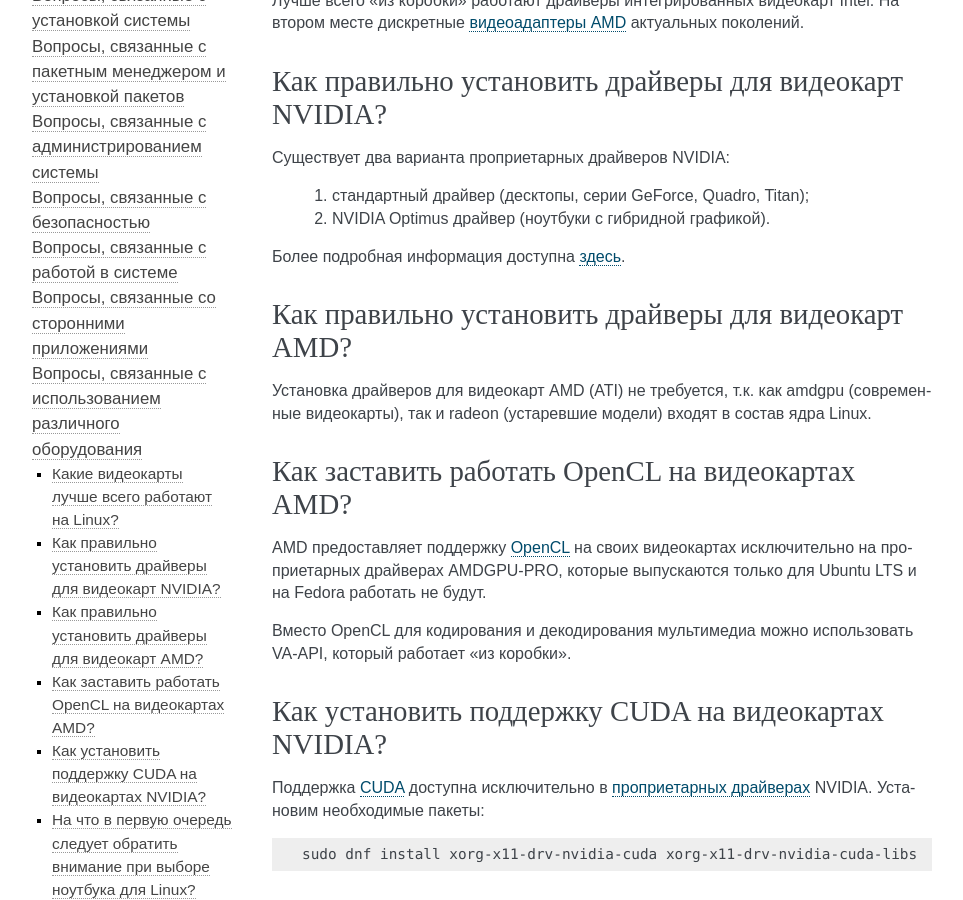
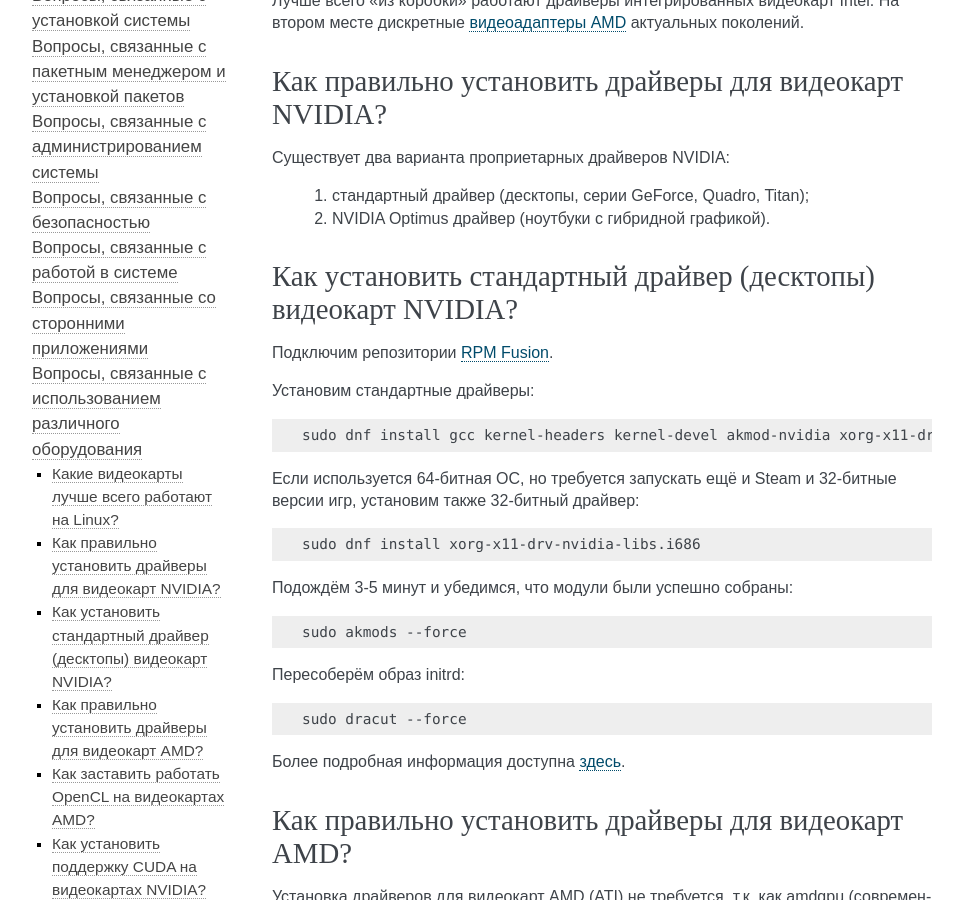
Before and after one commit to RussianFedora/FAQ, a Sphinx documentation site: the page built from source/hardware.rst, in a window 1280 px wide and 900 px high, scrolled down 207 px. Shown: the whole window, without its empty margins (148-1111 px from the left). Built offline with Sphinx 7.4.7, drawn with Linux system fonts in a browser that asks for light colours.

Commit message:
Added question about installing NVIDIA drivers for modern desktops.

```diff
--- a/source/hardware.rst
+++ b/source/hardware.rst
@@ -29,6 +29,38 @@
 
   1. стандартный драйвер (десктопы, серии GeForce, Quadro, Titan);
   2. NVIDIA Optimus драйвер (ноутбуки с гибридной графикой).
+
+.. index:: video, gpu, repository, nvidia, drivers, third-party
+.. _nvidia-standard:
+
+Как установить стандартный драйвер (десктопы) видеокарт NVIDIA?
+==================================================================
+
+Подключим репозитории :ref:`RPM Fusion <rpmfusion>`.
+
+Установим стандартные драйверы:
+
+.. code-block:: text
+
+    sudo dnf install gcc kernel-headers kernel-devel akmod-nvidia xorg-x11-drv-nvidia xorg-x11-drv-nvidia-libs
+
+Если используется 64-битная ОС, но требуется запускать ещё и Steam и 32-битные версии игр, установим также 32-битный драйвер:
+
+.. code-block:: text
+
+    sudo dnf install xorg-x11-drv-nvidia-libs.i686
+
+Подождём 3-5 минут и убедимся, что модули были успешно собраны:
+
+.. code-block:: text
+
+    sudo akmods --force
+
+Пересоберём образ initrd:
+
+.. code-block:: text
+
+    sudo dracut --force
 
 Более подробная информация доступна `здесь <https://www.easycoding.org/2017/01/11/pravilnaya-ustanovka-drajverov-nvidia-v-fedora.html>`__.
 
```
